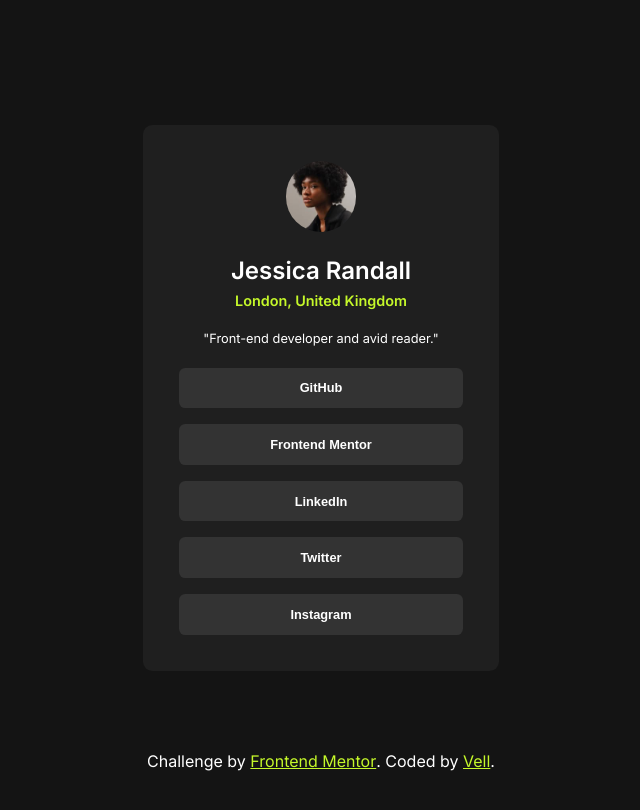
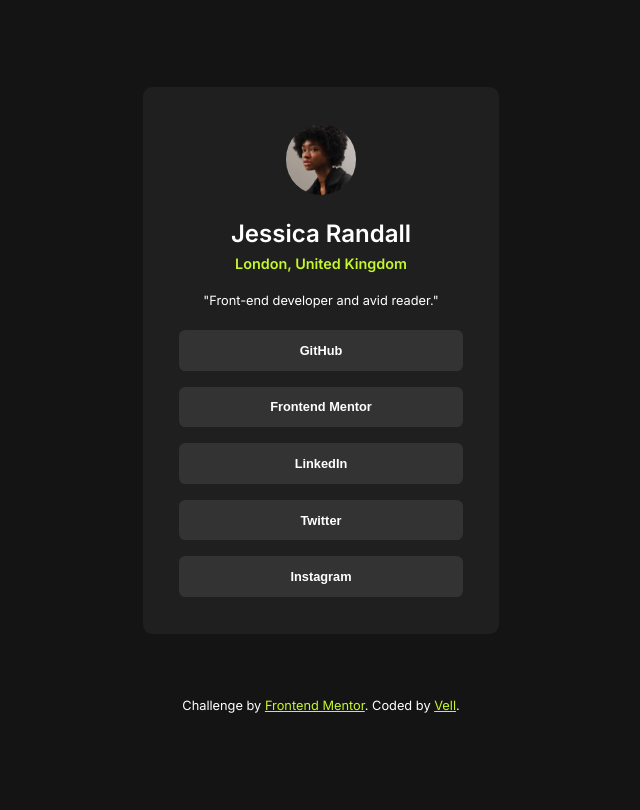
Before and after one commit to itsvell88/social-links-profile, a plain HTML site: page index.html in a window 1280 px wide. Shown: the whole page, without its empty margins (319-959 px from the left). Drawn offline with Linux system fonts and the light colour scheme.

Commit message:
Update style.css

```diff
--- a/style.css
+++ b/style.css
@@ -16,8 +16,8 @@ body {
   font-family: "Inter";
   font-style: normal;
   color: hsl(0, 0%, 100%);
-  margin-top: 3em;
-  margin-bottom: 3em;
+  padding-top: 3em;
+  padding-bottom: 3em;
 }
 
 /* * */
@@ -97,9 +97,9 @@ button:hover {
 
 .attribution {
   margin-top: 5em;
+  font-size: 0.8em;
 }
 
 a {
   color: hsl(75, 94%, 57%);
-  font-size: 1em;
 }
```
